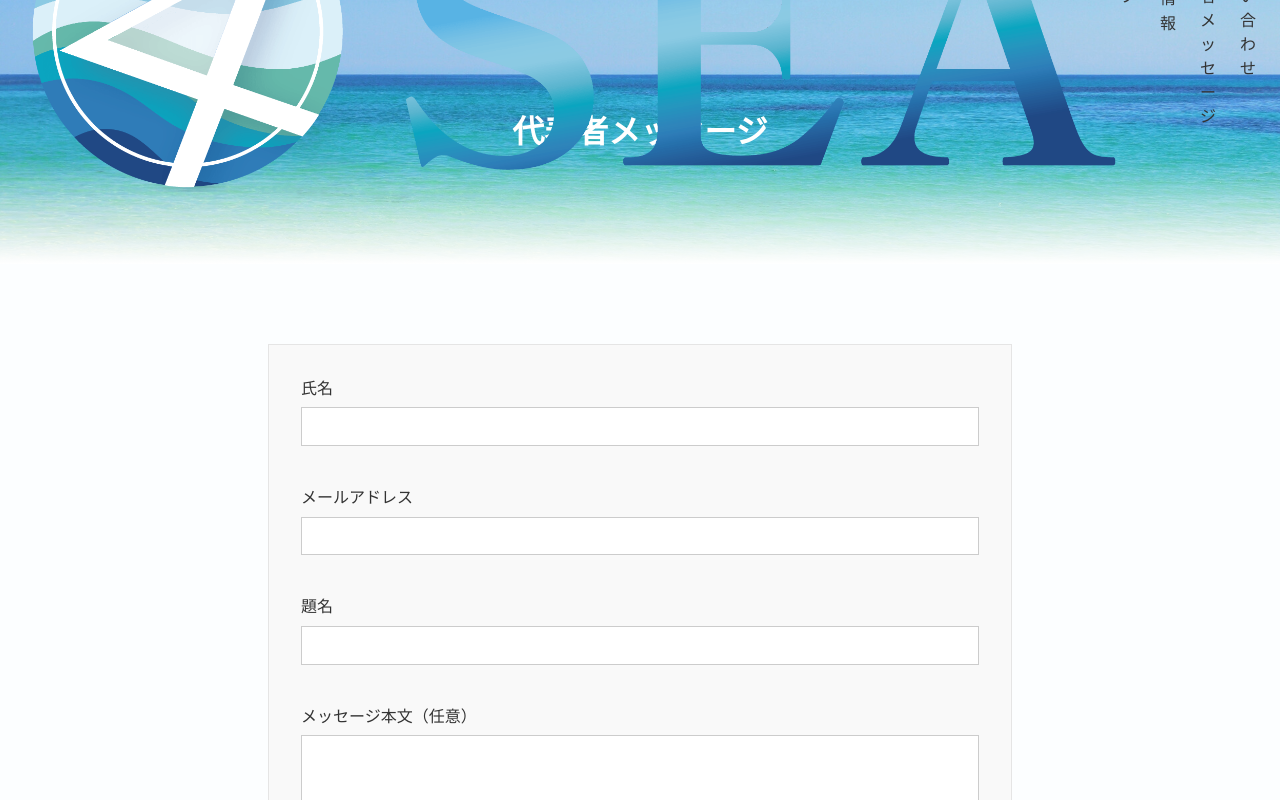
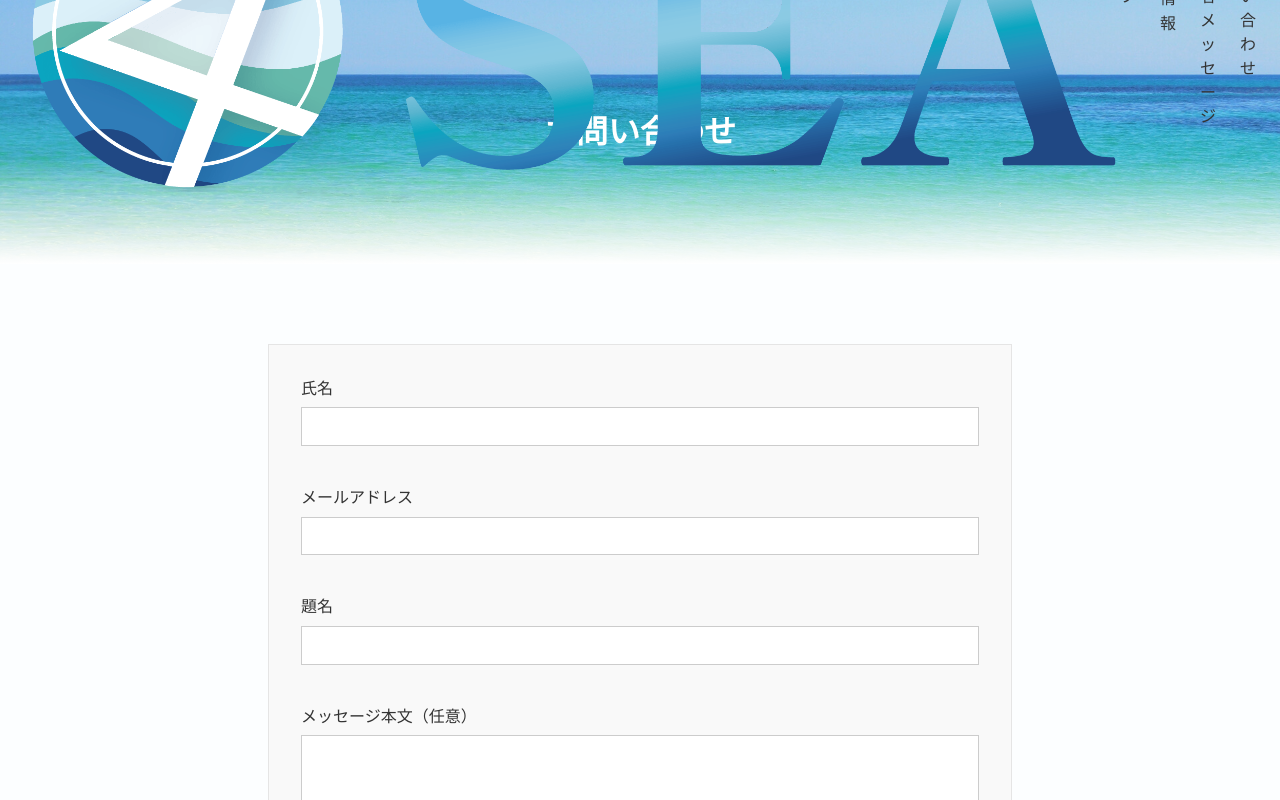
Before and after one commit to hiroshi1468/sea-four-corporate-site, a Next.js app: page /contact in a window 1280 px wide. Shown: the top 800 px of the page. Built offline with nearby package versions, Linux system fonts and the light colour scheme.

Commit message:
お問い合わせページの文言修正

```diff
--- a/src/app/contact/page.tsx
+++ b/src/app/contact/page.tsx
@@ -5,10 +5,7 @@ import { IMAGE_PASH } from "@/consts/common/imagePass";
 export default function ContactPage() {
   return (
     <main>
-      <Banner
-        title="代表者メッセージ"
-        backgroundImageUrl={IMAGE_PASH.HOME.HERO}
-      />
+      <Banner title="お問い合わせ" backgroundImageUrl={IMAGE_PASH.HOME.HERO} />
       <ContactForm />
     </main>
   );
```
